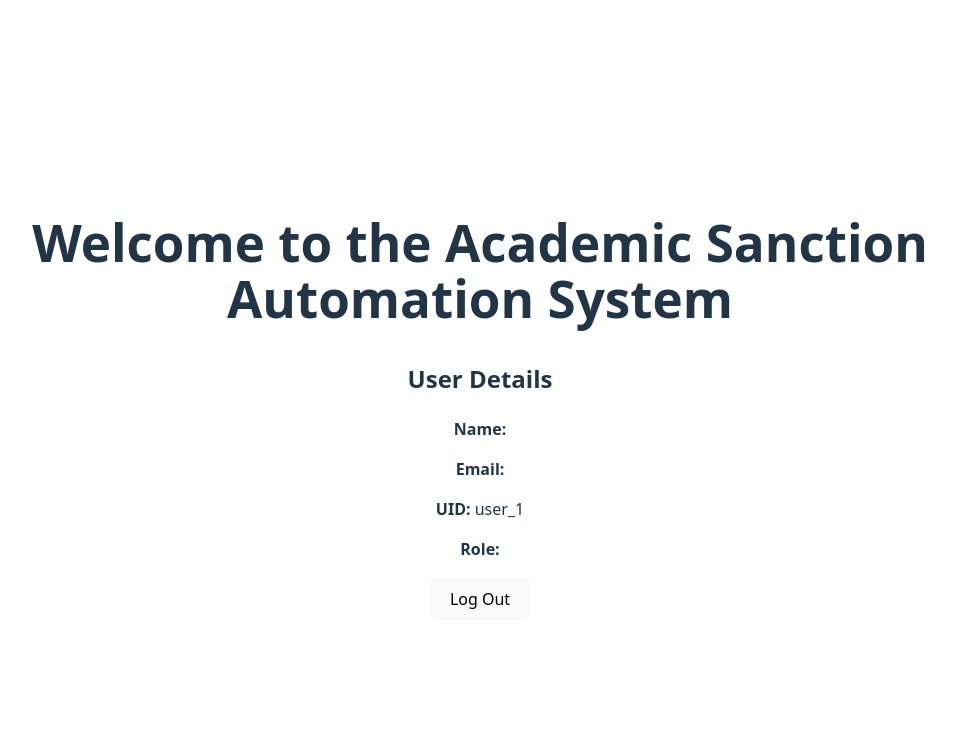
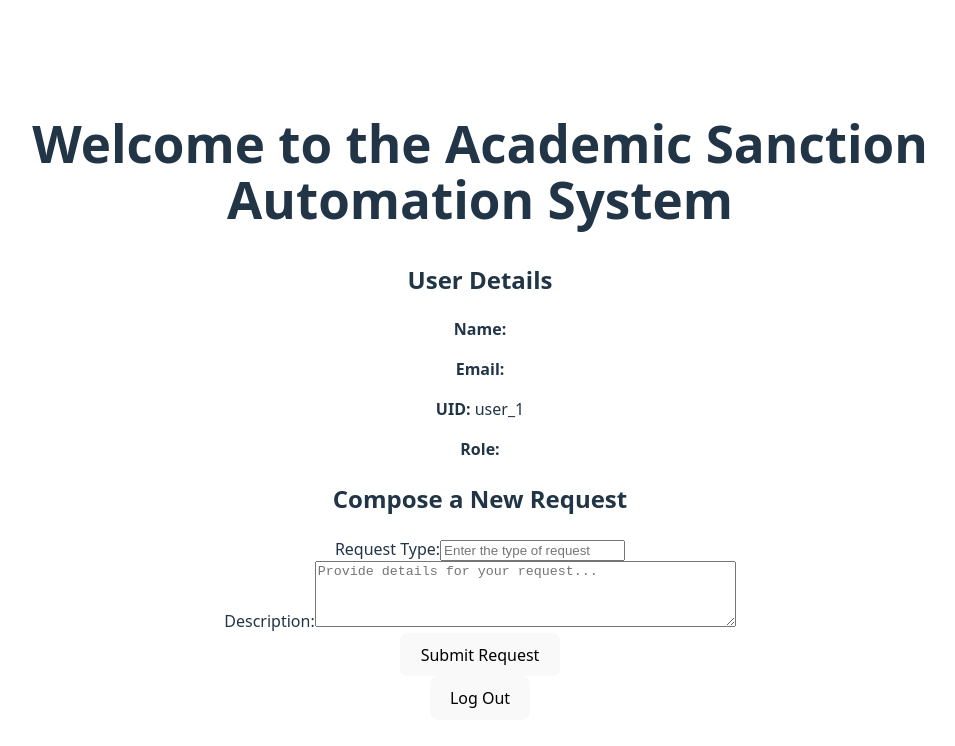
Before and after one commit to achurs/Academic-Sanction-Automation-System, a React (Vite) app: page / in a window 1280 px wide. Shown: the top 746 px of the page, without its empty margins (160-1115 px from the left). Built offline with nearby package versions, Linux system fonts and the light colour scheme; no server answers; the database is empty; sample sign-in values are in the browser's storage.

Commit message:
update AdminDashboard to clarify user role management and add Compose component for request submissions

```diff
--- a/src/components/AdminDashboard.jsx
+++ b/src/components/AdminDashboard.jsx
@@ -42,8 +42,8 @@ function AdminDashboard() {
         ) : (
             <div id="admin-dashboard">
                 <h3>Welcome, Admin!</h3>
-                <p>Here you can manage the system settings and user accounts.</p>
-                <h4>User Management</h4>
+                <p>Here you can change the roles of the users</p>
+                <h4>Role Management</h4>
                 <table>
                     <thead>
                         <tr>
--- /dev/null
+++ b/src/components/Compose.jsx
@@ -0,0 +1,74 @@
+import { useState, useEffect } from "react";
+import { useAuth } from "./AuthContext";
+import { db } from '../config/firebase.jsx';
+import { addDoc, serverTimestamp,collection } from "firebase/firestore";
+import { toast, ToastContainer } from "react-toastify";
+function Compose(){
+    const {currentUser} = useAuth();
+    const [requestType, setRequestType] = useState('');
+    const [description, setDescription] = useState('');
+    const [isSubmitting, setIsSubmitting] = useState(false);
+    const handleSubmit = async (e) => {
+    e.preventDefault();
+    if (!description.trim() || !db) return;
+    setIsSubmitting(true);
+    try {
+        const requestsCollectionRef = collection(db, 'requests');
+        const newRequest = {
+            studentId: currentUser.uid,
+            requestType: requestType,
+            description: description.trim(),
+            status: "Pending Staff Advisor",
+            currentApprover: "Staff Advisor",
+            submissionDate: serverTimestamp(),
+            history: [{
+                action: 'Submitted',
+                role: 'Student',
+                timestamp: new Date().toISOString(),
+                comment: 'Initial submission of request.',
+            }],
+        };
+        await addDoc(requestsCollectionRef, newRequest);
+        toast.success("Request submitted successfully!");
+        setRequestType('');
+        setDescription('');
+    } catch (error) {
+        console.error("Error submitting request:", error);
+        toast.error("Failed to submit request. Please try again.");
+    } finally {
+        setIsSubmitting(false);
+    }};
+    return (
+        <div>
+        <h2>Compose a New Request</h2>
+        <form onSubmit={handleSubmit}>
+            <label>
+                Request Type:
+                <input
+                    type="text"
+                    value={requestType}
+                    onChange={(e) => setRequestType(e.target.value)}
+                    placeholder="Enter the type of request"
+                />
+            </label>
+            <br />
+            <label>
+                Description:
+                <textarea
+                    value={description}
+                    onChange={(e) => setDescription(e.target.value)}
+                    placeholder="Provide details for your request..."
+                    rows={4}
+                    cols={50}
+                />
+            </label>
+            <br />
+            <button type="submit" disabled={isSubmitting}>
+                {isSubmitting ? 'Submitting...' : 'Submit Request'}
+            </button>
+        </form>
+        <ToastContainer />
+        </div>
+    );
+}
+export default Compose;
--- a/src/components/Home.jsx
+++ b/src/components/Home.jsx
@@ -2,6 +2,7 @@ import { useAuth } from "./AuthContext";
 import { db } from '../config/firebase.jsx';
 import { useState, useEffect } from "react";
 import { doc, getDoc, onSnapshot } from "firebase/firestore";
+import Compose from "./Compose.jsx";
 
 function Home() {
     const {currentUser,logout} = useAuth();
@@ -42,6 +43,7 @@ function Home() {
         <p><strong>Email:</strong> {email}</p>
         <p><strong>UID:</strong> {uid}</p>
         <p><strong>Role:</strong> {role}</p>
+        <Compose />
         <button onClick={logout}>Log Out</button>
     </div>
   );
```
